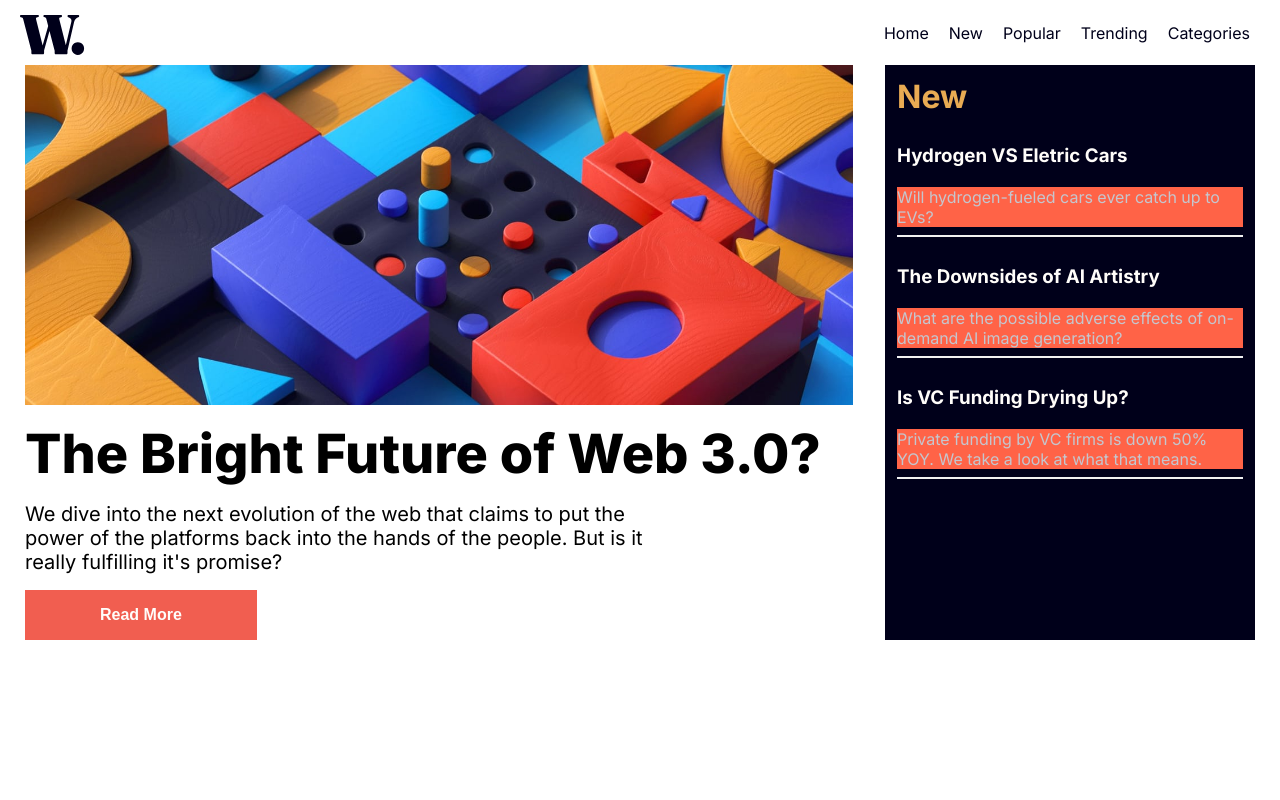
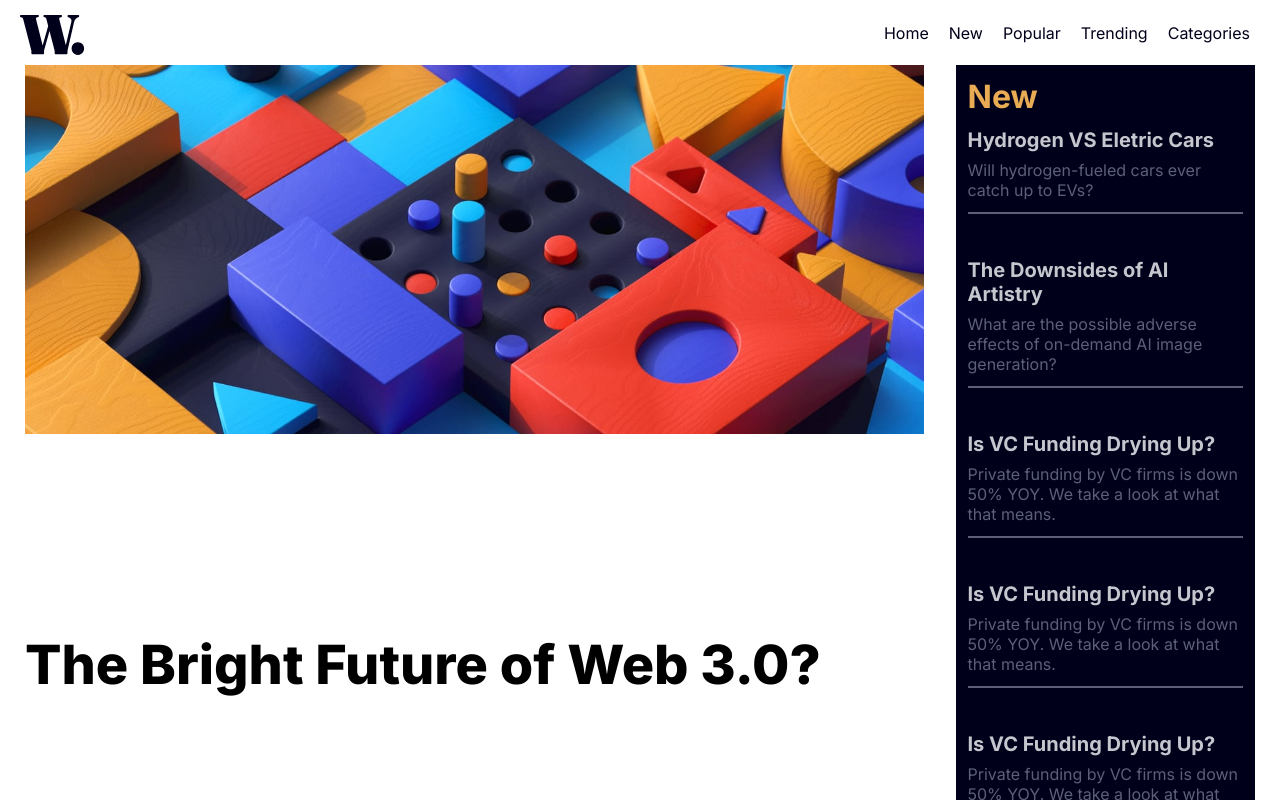
Before and after one commit to LucasAnselmoSilva12345/news-Homepage, a React (Vite) app: page / in a window 1280 px wide. Shown: the top 800 px of the page. Built offline with nearby package versions, Linux system fonts and the light colour scheme.

Commit message:
Fixes Home Page Feat Noticies Components Feat Sidebar Hero Components
Signed-off-by: LucasAnselmoSilva12345 <lucasanselmodasilva02@gmail.com>

```diff
--- /dev/null
+++ b/src/components/Noticies/index.jsx
@@ -0,0 +1,10 @@
+import { Card } from './styles';
+
+export function Noticies({ title, paragraph }) {
+  return (
+    <Card>
+      <h3>{title}</h3>
+      <p>{paragraph}</p>
+    </Card>
+  );
+}
--- /dev/null
+++ b/src/components/Noticies/styles.js
@@ -0,0 +1,18 @@
+import styled from 'styled-components';
+
+export const Card = styled.div`
+  margin-bottom: 2rem;
+  padding: 12px 0;
+
+  border-bottom: 2px solid var(--darkGrayishBlue);
+
+  h3 {
+    font-size: 20px;
+    margin-bottom: 8px;
+    color: var(--grayishBlue);
+  }
+
+  p {
+    color: var(--darkGrayishBlue);
+  }
+`;
--- /dev/null
+++ b/src/components/SidebarHero/index.jsx
@@ -0,0 +1,45 @@
+import { Noticies } from '../Noticies';
+import { Sidebar } from './styles';
+
+export function SidebarHero() {
+  return (
+    <Sidebar>
+      <h2>New</h2>
+
+      <Noticies
+        title="Hydrogen VS Eletric Cars"
+        paragraph="Will hydrogen-fueled cars ever catch up to EVs?"
+      />
+
+      <Noticies
+        title="The Downsides of AI Artistry"
+        paragraph="What are the possible adverse effects of on-demand AI image
+        generation?"
+      />
+
+      <Noticies
+        title="Is VC Funding Drying Up?"
+        paragraph="Private funding by VC firms is down 50% YOY. We take a look at what
+        that means."
+      />
+
+      <Noticies
+        title="Is VC Funding Drying Up?"
+        paragraph="Private funding by VC firms is down 50% YOY. We take a look at what
+        that means."
+      />
+
+      <Noticies
+        title="Is VC Funding Drying Up?"
+        paragraph="Private funding by VC firms is down 50% YOY. We take a look at what
+        that means."
+      />
+
+      <Noticies
+        title="Is VC Funding Drying Up?"
+        paragraph="Private funding by VC firms is down 50% YOY. We take a look at what
+        that means."
+      />
+    </Sidebar>
+  );
+}
--- /dev/null
+++ b/src/components/SidebarHero/styles.js
@@ -0,0 +1,16 @@
+import styled from 'styled-components';
+
+export const Sidebar = styled.div`
+  padding: 12px;
+  background-color: var(--veryDarkBlue);
+
+  display: flex;
+  flex-direction: column;
+  justify-content: flex-start;
+
+  h2 {
+    color: var(--softOrange);
+    font-size: 2rem;
+    text-transform: capitalize;
+  }
+`;
--- a/src/pages/Home/index.jsx
+++ b/src/pages/Home/index.jsx
@@ -1,5 +1,7 @@
 import { Header } from '../../components/Header';
-import { MainHero, SectionHero, SidebarHero } from './styles';
+import { SidebarHero } from '../../components/SidebarHero';
+
+import { MainHero, SectionHero } from './styles';
 
 import WebThree from '../../assets/images/image-web-3-desktop.jpg';
 
@@ -26,27 +28,7 @@ export function Home() {
             </div>
           </div>
         </SectionHero>
-        <SidebarHero>
-          <h2>New</h2>
-          <div>
-            <h3>Hydrogen VS Eletric Cars</h3>
-            <p>Will hydrogen-fueled cars ever catch up to EVs?</p>
-          </div>
-          <div>
-            <h3>The Downsides of AI Artistry</h3>
-            <p>
-              What are the possible adverse effects of on-demand AI image
-              generation?
-            </p>
-          </div>
-          <div>
-            <h3>Is VC Funding Drying Up?</h3>
-            <p>
-              Private funding by VC firms is down 50% YOY. We take a look at
-              what that means.
-            </p>
-          </div>
-        </SidebarHero>
+        <SidebarHero />
       </MainHero>
     </>
   );
--- a/src/pages/Home/styles.js
+++ b/src/pages/Home/styles.js
@@ -10,7 +10,7 @@ export const MainHero = styled.main`
   grid-template-columns: 1fr;
 
   @media (min-width: 992px) {
-    grid-template-columns: 1fr 370px;
+    grid-template-columns: 3fr 1fr;
   }
 `;
 
@@ -52,34 +52,3 @@ export const SectionHero = styled.section`
     }
   }
 `;
-
-export const SidebarHero = styled.div`
-  padding: 12px;
-  background-color: var(--veryDarkBlue);
-
-  h2 {
-    color: var(--softOrange);
-    font-size: 2rem;
-    text-transform: capitalize;
-  }
-
-  div {
-    padding: 8px 0;
-    border-bottom: 2px solid #f1f1f1;
-
-    h3 {
-      margin: 20px 0;
-      color: var(--offWhite);
-    }
-
-    p {
-      margin-bottom: 20px;
-      color: var(--grayishBlue);
-
-      &:last-child {
-        background-color: tomato;
-        margin-bottom: 0;
-      }
-    }
-  }
-`;
```
